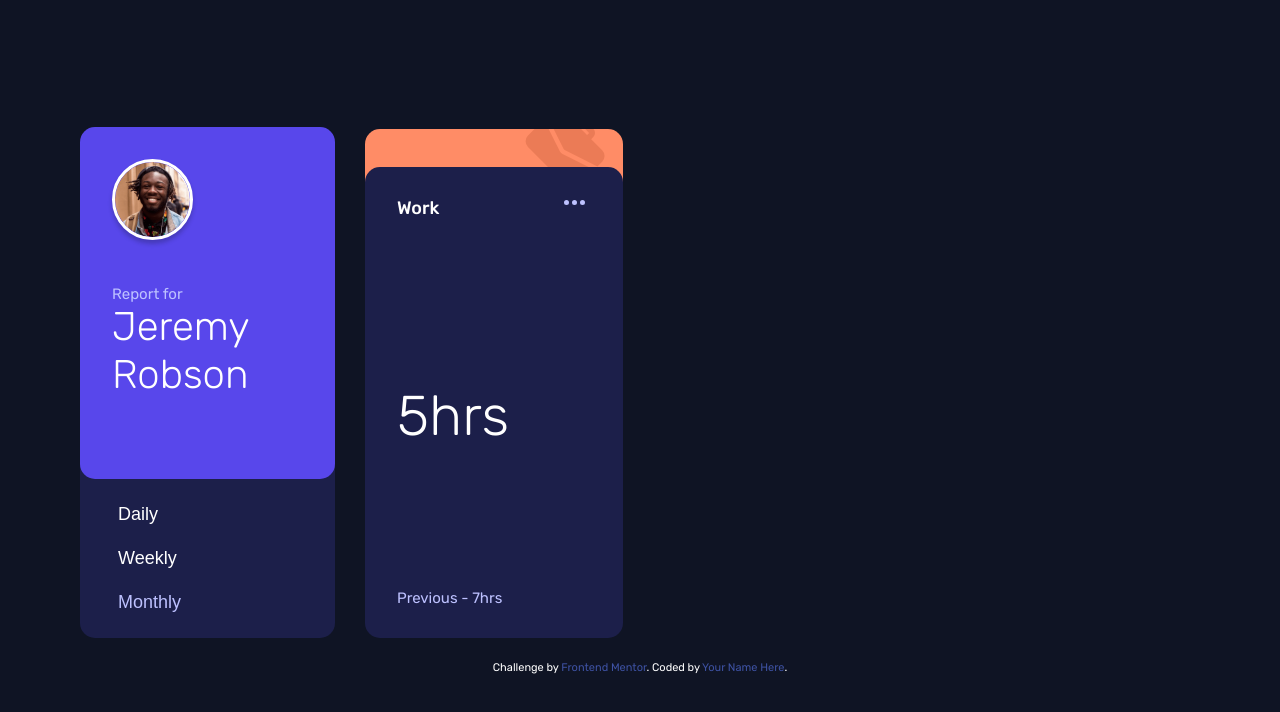
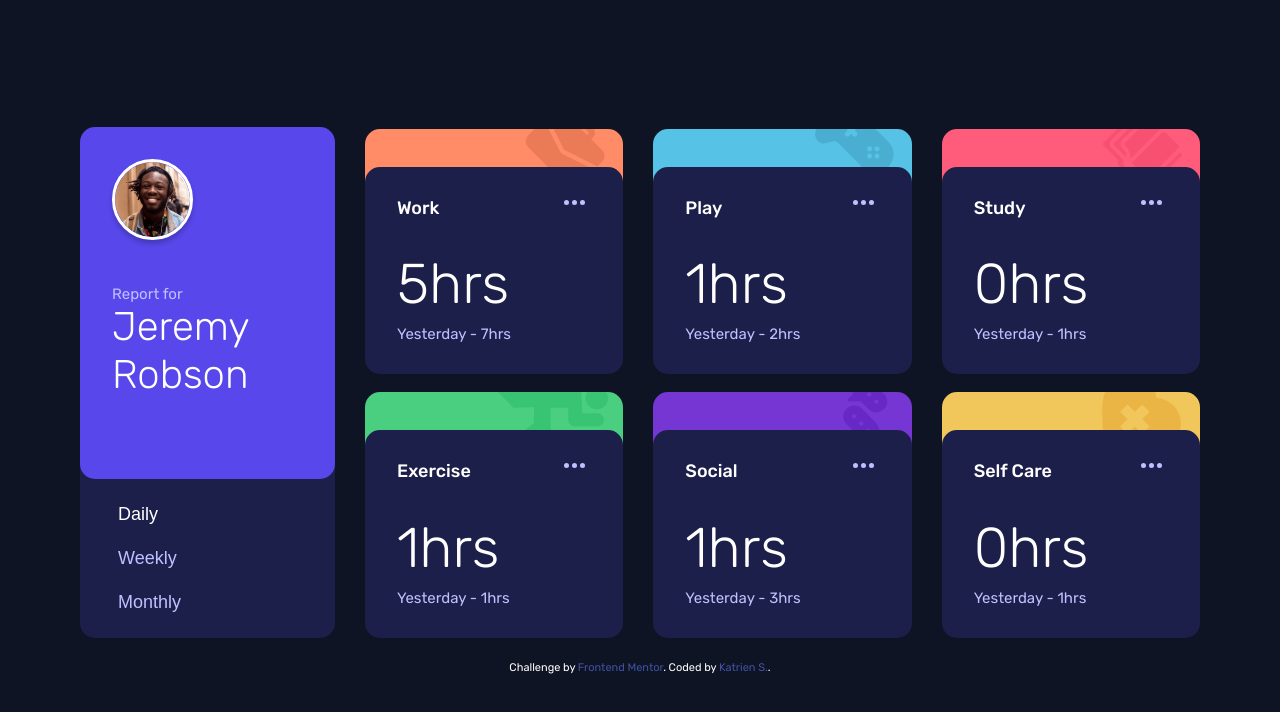
Before and after one commit to katrien-s/fe-25-002-time-tracking-dashboard, a plain HTML site: page index.html in a window 1280 px wide. Both pictures are taken after a click on the button "Daily". Drawn offline with Linux system fonts and the light colour scheme.

Commit message:
Insert JS & update ReadMe

```diff
--- a/app.js
+++ b/app.js
@@ -0,0 +1,59 @@
+const cardSection = document.getElementById('card-section');
+const timeButtons = document.querySelectorAll('.list-item');
+
+const getPreviousLabel = (timeframe) => {
+	if (timeframe === 'daily') return 'Yesterday';
+	if (timeframe === 'weekly') return 'Last Week';
+	if (timeframe === 'monthly') return 'Last Month';
+};
+
+const loadCards = () => {
+	fetch('/data.json')
+		.then((response) => {
+			if (!response.ok) throw new Error('Oops, something went wrong');
+			return response.json();
+		})
+		.then((data) => {
+			let currentTimeframe = 'weekly';
+			renderCards(data, currentTimeframe);
+
+			timeButtons.forEach((button) => {
+				button.addEventListener('click', () => {
+					timeButtons.forEach((btn) => btn.classList.remove('active'));
+					button.classList.add('active');
+
+					currentTimeframe = button.textContent.toLowerCase();
+					renderCards(data, currentTimeframe);
+				});
+			});
+		})
+		.catch((error) => console.error(error));
+};
+
+const renderCards = (data, timeframe) => {
+	cardSection.innerHTML = '';
+
+	data.forEach((item) => {
+		const { title, timeframes } = item;
+		const { current, previous } = timeframes[timeframe];
+
+		const card = document.createElement('div');
+		card.classList.add('card');
+
+		card.innerHTML = `
+      <p class="card-title">${title}</p>
+      <button class="card-dots" aria-label="More options">
+        <svg width="21" height="5" xmlns="http://www.w3.org/2000/svg">
+          <path d="M2.5 0a2.5 2.5 0 1 1 0 5 2.5 2.5 0 0 1 0-5Zm8 0a2.5 2.5 0 1 1 0 5 2.5 2.5 0 0 1 0-5Zm8 0a2.5 2.5 0 1 1 0 5 2.5 2.5 0 0 1 0-5Z"
+            fill="currentColor" fill-rule="evenodd"/>
+        </svg>
+      </button>
+      <p class="card-time">${current}hrs</p>
+      <p class="card-last">${getPreviousLabel(timeframe)} - ${previous}hrs</p>
+    `;
+
+		cardSection.appendChild(card);
+	});
+};
+
+loadCards();
--- a/index.html
+++ b/index.html
@@ -44,29 +44,14 @@
 					</ul>
 				</nav>
 			</header>
-			<main class="card-section">
-				<div class="card">
-					<p class="card-title">Work</p>
-					<button class="card-dots" aria-label="More options">
-						<svg width="21" height="5" xmlns="http://www.w3.org/2000/svg">
-							<path
-								d="M2.5 0a2.5 2.5 0 1 1 0 5 2.5 2.5 0 0 1 0-5Zm8 0a2.5 2.5 0 1 1 0 5 2.5 2.5 0 0 1 0-5Zm8 0a2.5 2.5 0 1 1 0 5 2.5 2.5 0 0 1 0-5Z"
-								fill="currentColor"
-								fill-rule="evenodd"
-							/>
-						</svg>
-					</button>
-					<p class="card-time" aria-live="polite">5hrs</p>
-					<p class="card-last">Previous - 7hrs</p>
-				</div>
-			</main>
+			<main class="card-section" id="card-section"></main>
 		</div>
 
 		<footer class="attribution">
 			Challenge by
 			<a href="https://www.frontendmentor.io?ref=challenge" target="_blank"
 				>Frontend Mentor</a
-			>. Coded by <a href="#">Your Name Here</a>.
+			>. Coded by <a href="#">Katrien S.</a>.
 		</footer>
 	</body>
 </html>
```
Also changed, not shown: screenshot.jpg (added), 1 other file.
